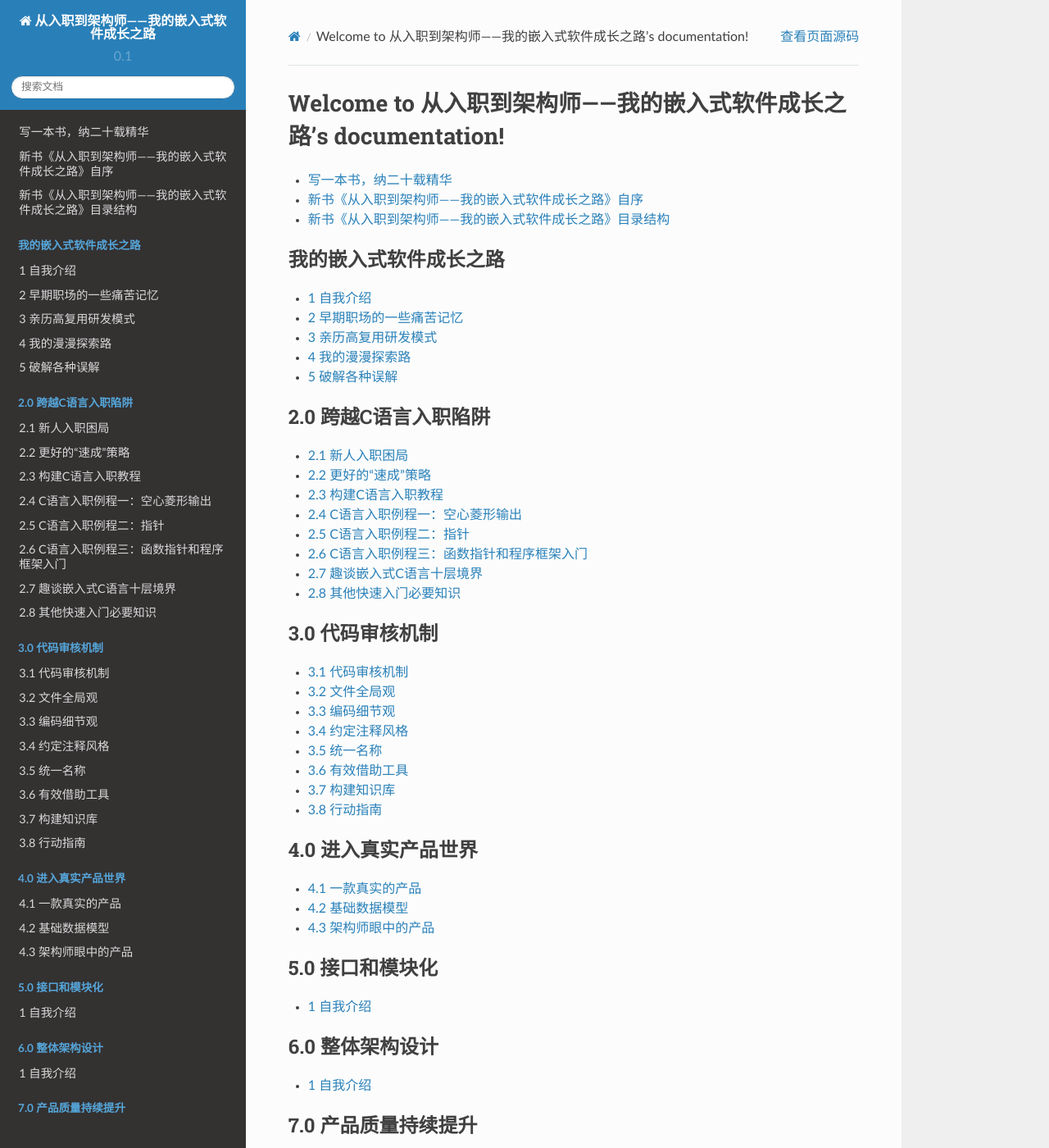
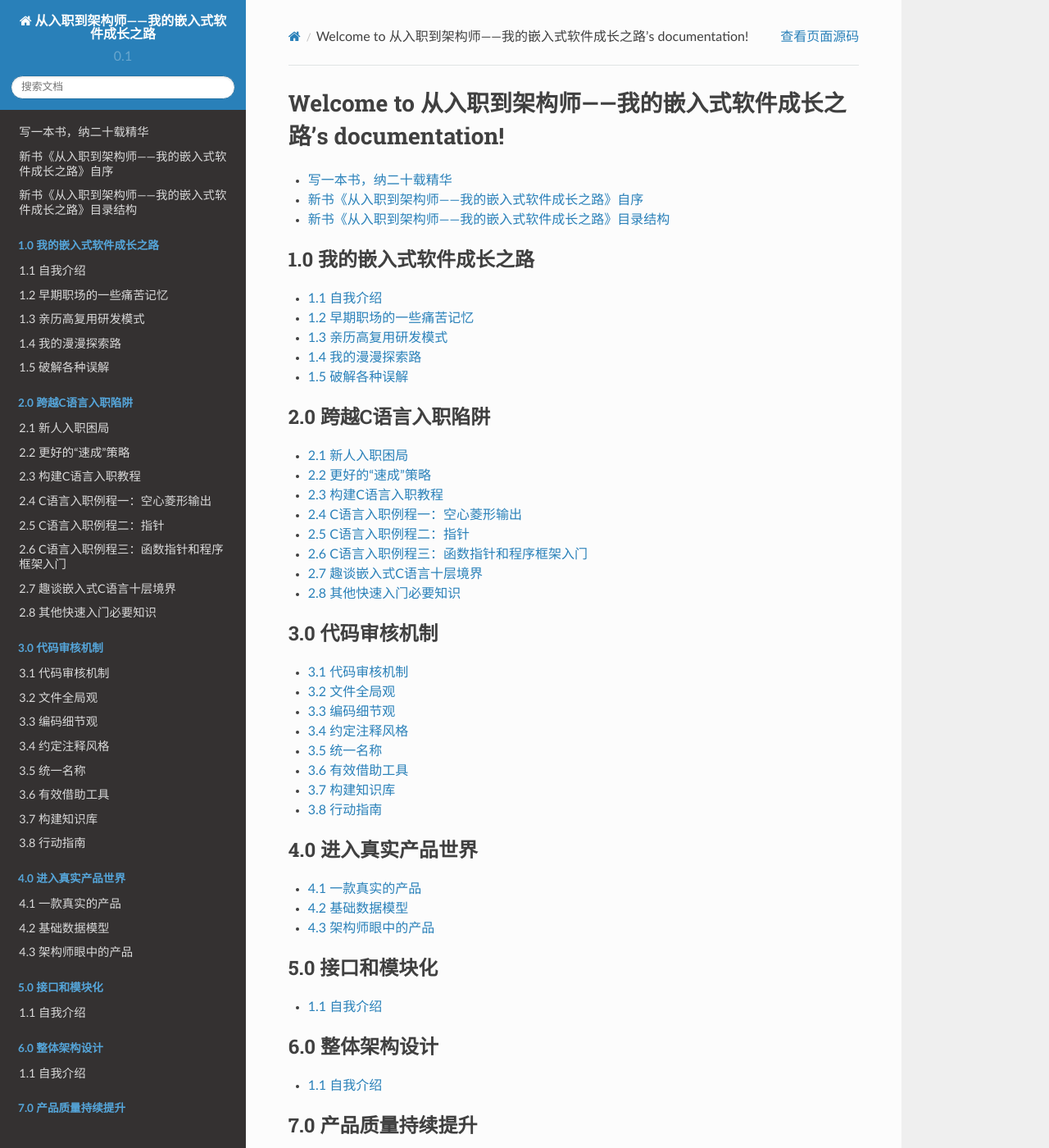
Before and after one commit to michaelzhang1987/MyGrowthOfEmbeddedRoad, a Sphinx documentation site: the page built from Documentation/index.rst, in a window 1280 px wide and 1400 px high. Shown: the whole window at 82% size. Built offline with Sphinx 7.4.7 and the Read the Docs theme 2.0.0, drawn with Linux system fonts in a browser that asks for light colours; some of the changed text lies outside the part shown.

Commit message:
简单整理文档格式

```diff
--- a/Documentation/10-wo-de-qian-ru-shi-cheng-zhang-zhi-lu/11-zi-wo-jian-shao.md
+++ b/Documentation/10-wo-de-qian-ru-shi-cheng-zhang-zhi-lu/11-zi-wo-jian-shao.md
@@ -1,4 +1,4 @@
-1 自我介绍
+1.1 自我介绍
 ========
 
 原创 [小马儿2019](https://me.csdn.net/zhangmalong) 最后发布于2019-11-27 10:27:06 阅读数 169 收藏
@@ -34,7 +34,7 @@
 
 一个简简单单的小程序，好似可以打通艺术和程序的边界。记得那段时间，我们不停的修改各种迭代参数、迭代次数以及颜色配比，就为了寻找各种漂亮的艺术花纹。两个人互相攀比中，不知不觉都沉溺其中，难以自拔。
 
-![](https://img-blog.csdnimg.cn/20191127102044705.png?x-oss-process=image/watermark,type_ZmFuZ3poZW5naGVpdGk,shadow_10,text_aHR0cHM6Ly9ibG9nLmNzZG4ubmV0L3poYW5nbWFsb25n,size_16,color_FFFFFF,t_70)<br><br>
+![](https://img-blog.csdnimg.cn/20191127102044705.png?x-oss-process=image/watermark,type_ZmFuZ3poZW5naGVpdGk,shadow_10,text_aHR0cHM6Ly9ibG9nLmNzZG4ubmV0L3poYW5nbWFsb25n,size_16,color_FFFFFF,t_70)<br>
 ![](https://img-blog.csdnimg.cn/20191127102051823.png?x-oss-process=image/watermark,type_ZmFuZ3poZW5naGVpdGk,shadow_10,text_aHR0cHM6Ly9ibG9nLmNzZG4ubmV0L3poYW5nbWFsb25n,size_16,color_FFFFFF,t_70)<br>
 我前文提及，编程爱好者的职场路会走的更顺利一些，成功的概率更大一些，而且比较容易站到更高的位置。
 
--- a/Documentation/10-wo-de-qian-ru-shi-cheng-zhang-zhi-lu/12-zao-qi-zhi-chang-de-yi-xie-tong-ku-jing-li.md
+++ b/Documentation/10-wo-de-qian-ru-shi-cheng-zhang-zhi-lu/12-zao-qi-zhi-chang-de-yi-xie-tong-ku-jing-li.md
@@ -1,4 +1,4 @@
-2 早期职场的一些痛苦记忆
+1.2 早期职场的一些痛苦记忆
 ===============
 
 原创 [小马儿2019](https://me.csdn.net/zhangmalong) 最后发布于2019-11-29 12:08:33 阅读数 88 收藏
--- a/Documentation/10-wo-de-qian-ru-shi-cheng-zhang-zhi-lu/13-qin-li-dai-ma-gao-fu-yong-yan-fa-mo-shi.md
+++ b/Documentation/10-wo-de-qian-ru-shi-cheng-zhang-zhi-lu/13-qin-li-dai-ma-gao-fu-yong-yan-fa-mo-shi.md
@@ -1,4 +1,4 @@
-3 亲历高复用研发模式
+1.3 亲历高复用研发模式
 =============
 
 原创 [小马儿2019](https://me.csdn.net/zhangmalong) 最后发布于2019-12-06 11:00:09 阅读数 251 收藏
--- a/Documentation/10-wo-de-qian-ru-shi-cheng-zhang-zhi-lu/14-wo-de-man-man-tan-suo-lu.md
+++ b/Documentation/10-wo-de-qian-ru-shi-cheng-zhang-zhi-lu/14-wo-de-man-man-tan-suo-lu.md
@@ -1,4 +1,4 @@
-4 我的漫漫探索路
+1.4 我的漫漫探索路
 ===========
 
 原创 [小马儿2019](https://me.csdn.net/zhangmalong) 最后发布于2019-12-13 11:56:21 阅读数 133 收藏
--- a/Documentation/10-wo-de-qian-ru-shi-cheng-zhang-zhi-lu/15-po-chu-ge-zhong-guan-xing-wu-jie.md
+++ b/Documentation/10-wo-de-qian-ru-shi-cheng-zhang-zhi-lu/15-po-chu-ge-zhong-guan-xing-wu-jie.md
@@ -1,4 +1,4 @@
-5 破解各种误解
+1.5 破解各种误解
 ==========
 
 原创 [小马儿2019](https://me.csdn.net/zhangmalong) 最后发布于2019-12-20 09:29:23 阅读数 126 收藏
--- a/Documentation/index.rst
+++ b/Documentation/index.rst
@@ -14,7 +14,7 @@
 
 .. toctree::
    :maxdepth: 1
-   :caption: 我的嵌入式软件成长之路
+   :caption: 1.0 我的嵌入式软件成长之路
 
    10-wo-de-qian-ru-shi-cheng-zhang-zhi-lu/11-zi-wo-jian-shao
    10-wo-de-qian-ru-shi-cheng-zhang-zhi-lu/12-zao-qi-zhi-chang-de-yi-xie-tong-ku-jing-li
```
